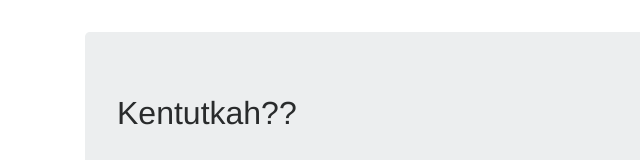
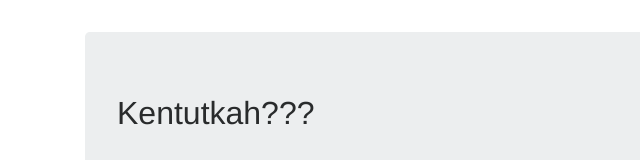
Before and after one commit to chikobillo/web-puisi, a plain HTML site: page index.html in a window 1280 px wide. Shown: the top 160 px of the page, 0-640 px from the left. Drawn offline with nearby package versions, Linux system fonts and the light colour scheme.

```diff
--- a/index.html
+++ b/index.html
@@ -19,7 +19,7 @@
   <main role="main" class="container">
 
     <div class="jumbotron">
-      <h2>Kentutkah??</h2>
+      <h2>Kentutkah???</h2>
       <br>
       <p class="text-muted">
         Saat duduk berdua denganmu,
```
Also changed, not shown: 1 other file.
